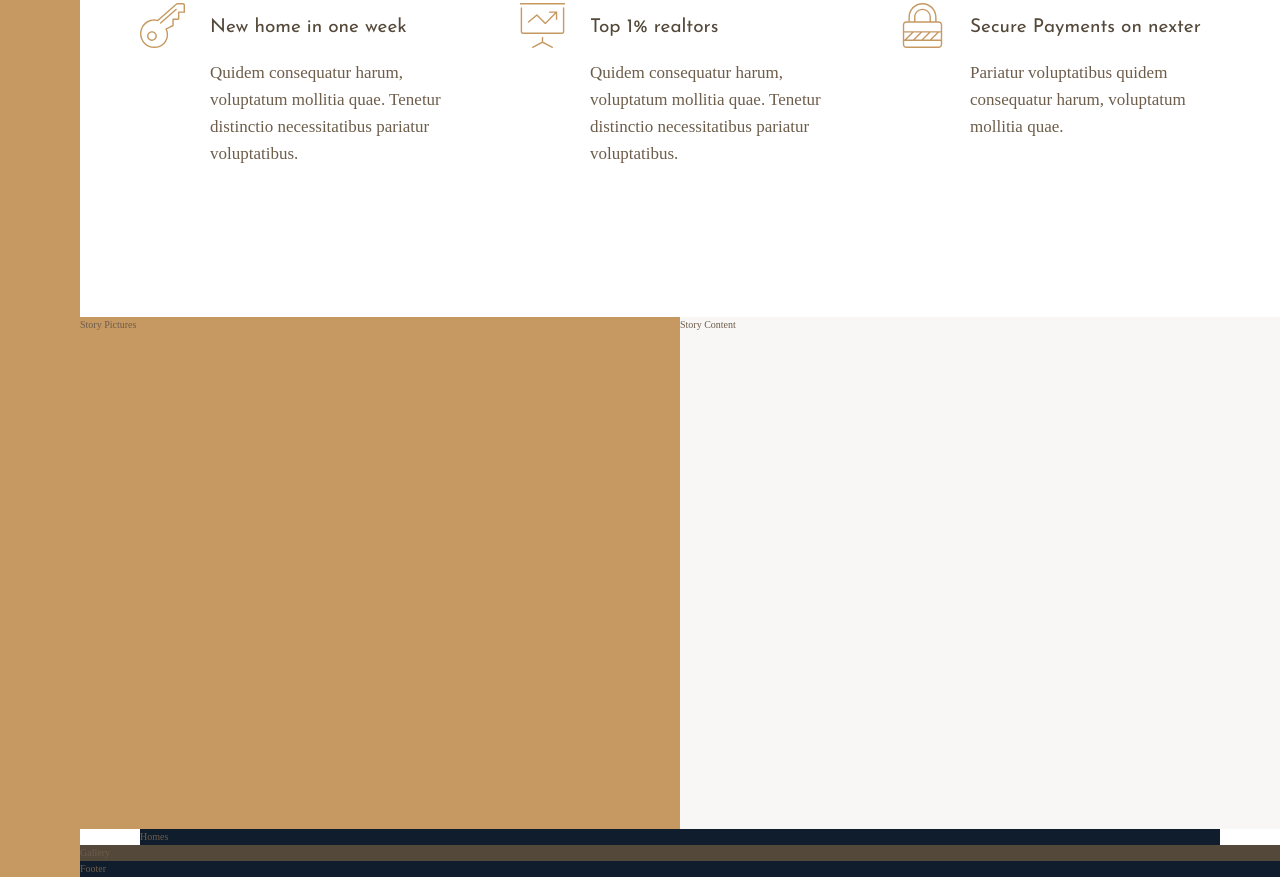
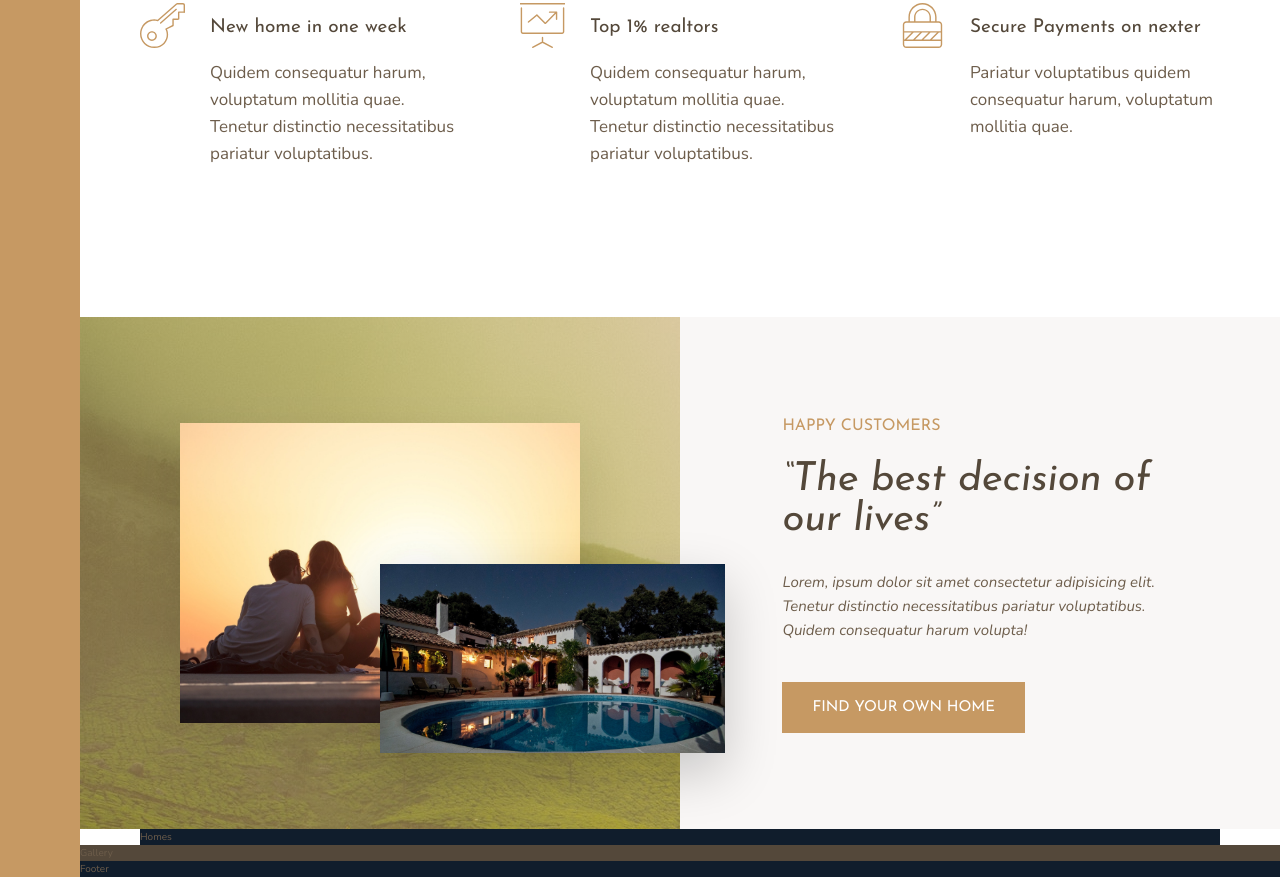
Before and after one commit to lucianomuniz/nexter, a website: page index.html in a window 1280 px wide. Shown: the part 991-1868 px from the top of the page. Drawn offline with nearby package versions, Linux system fonts and the light colour scheme.

Commit message:
add story pictures and styling

```diff
--- a/index.html
+++ b/index.html
@@ -78,11 +78,19 @@
     </section>
 
     <div class="story__pictures">
-        Story Pictures
+        <img src="img/story-1.jpeg" alt="Couple with new house" class="story__img--1">
+        <img src="img/story-2.jpeg" alt="New house" class="story__img--2">
     </div>
 
     <div class="story__content">
-        Story Content
+        <h3 class="heading-3 mb-sm">Happy Customers</h3>
+        <h2 class="heading-2 heading-2--dark mb-md">&ldquo;The best decision of our lives&rdquo;</h2>
+        <p class=" story__text">
+            Lorem, ipsum dolor sit amet consectetur adipisicing elit. Tenetur distinctio necessitatibus pariatur
+            voluptatibus.
+            Quidem consequatur harum volupta!
+        </p>
+        <button class="btn">Find your own home</button>
     </div>
 
     <section class="homes">
--- a/sass/_base.scss
+++ b/sass/_base.scss
@@ -28,7 +28,7 @@ html {
 }
 
 body {
-  font-size: $font-primary;
+  font-family: $font-primary;
   color: $color-grey-dark-2;
   font-weight: 300;
   line-height: 1.6;
--- a/sass/_story.scss
+++ b/sass/_story.scss
@@ -1,11 +1,54 @@
 .story {
   &__pictures {
-    background-color: $color-primary;
     grid-column: full-start / col-end 4;
+    background-image: linear-gradient(
+        rgba($color-primary, 0.5),
+        rgba($color-primary, 0.5)
+      ),
+      url(../img/back.jpg);
+
+    display: grid;
+    grid-template-rows: repeat(6, 1fr);
+    grid-template-columns: repeat(6, 1fr);
+    align-items: center;
+  }
+
+  &__img--1 {
+    width: 100%;
+    grid-row: 2 / span 4;
+    grid-column: 2 / span 4;
+    box-shadow: 0 2rem 5rem rgba(#000, 0.1);
+  }
+
+  &__img--2 {
+    width: 115%;
+    grid-row: 4 / span 2;
+    grid-column: 4 / span 3;
+    z-index: 20;
+    box-shadow: 0 2rem 5rem rgba(#000, 0.2);
   }
 
   &__content {
     background-color: $color-grey-light-1;
     grid-column: col-start 5 / full-end;
+
+    padding: 6rem 8vw;
+
+    /*
+    display: flex;
+    flex-direction: column;
+    justify-content: center;
+    align-items: flex-start;
+    */
+
+    display: grid;
+    align-content: center;
+    justify-items: start;
+  }
+
+  &__text {
+    font-size: 1.5rem;
+    font-style: italic;
+    margin-bottom: 4rem;
   }
 }
--- a/sass/_typography.scss
+++ b/sass/_typography.scss
@@ -9,10 +9,24 @@
 
 .heading-2 {
   @extend %heading;
+  font-size: 4rem;
+  font-style: italic;
+  line-height: 1;
+
+  &--light {
+    color: $color-grey-light-1;
+  }
+
+  &--dark {
+    color: $color-grey-dark-1;
+  }
 }
 
 .heading-3 {
   @extend %heading;
+  font-size: 1.6rem;
+  color: $color-primary;
+  text-transform: uppercase;
 }
 
 .heading-4 {
@@ -27,3 +41,36 @@
     color: $color-grey-dark-1;
   }
 }
+
+.btn {
+  background-color: $color-primary;
+  color: #fff;
+  border: none;
+  border-radius: 0;
+  font-family: $font-display;
+  font-size: 1.5rem;
+  text-transform: uppercase;
+  padding: 1.8rem 3rem;
+  cursor: pointer;
+  transition: all 0.2s;
+
+  &:hover {
+    background-color: $color-primary-dark;
+  }
+}
+
+.mb-sm {
+  margin-bottom: 2rem;
+}
+
+.mb-md {
+  margin-bottom: 3rem;
+}
+
+.mb-lg {
+  margin-bottom: 4rem;
+}
+
+.mb-hg {
+  margin-bottom: 8rem;
+}
```
Also changed, not shown: img/text.txt (deleted, +0 -18 lines), css/style.css.
